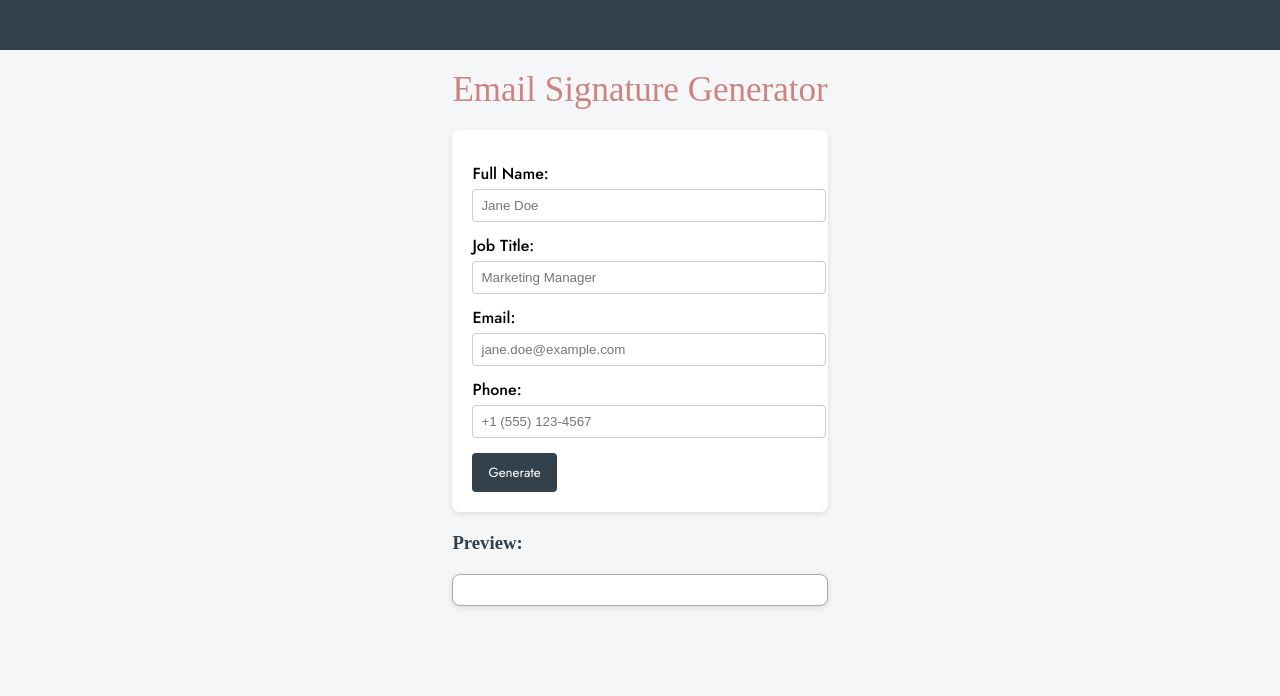
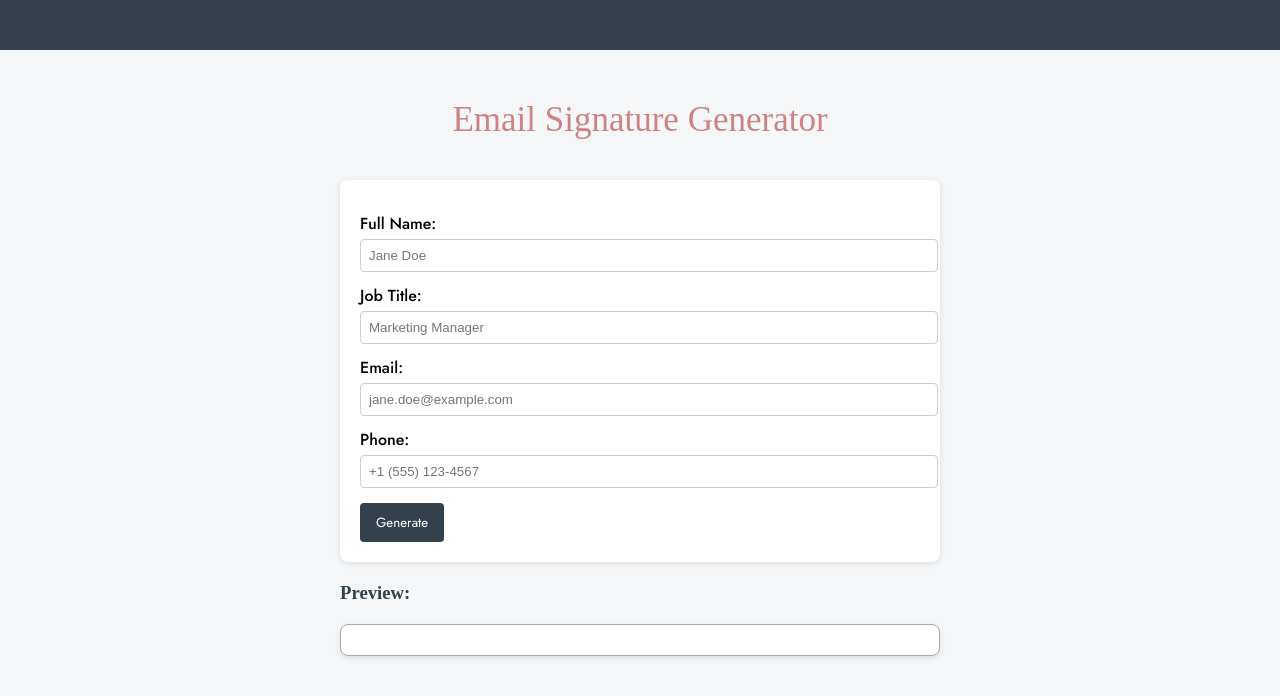
Before and after one commit to tomsumrak/email-signature-generator, a plain HTML site: page index.html in a window 1280 px wide. Shown: the part 150-846 px from the top of the page. Before the commit the page ends 800 px from the top, so only its background shows below. Drawn offline with Linux system fonts and the light colour scheme; a web font is replaced by a local one.

Commit message:
Update index.html

```diff
--- a/index.html
+++ b/index.html
@@ -24,18 +24,20 @@
       max-height: 80px;
     }
     .body-container {
-      max-width: 800px;
+      width: 100%;
+      max-width: 600px;
     }
     .body-wrapper {
       display: flex;
       align-items: center;
       flex-direction: column;
+      padding: 50px 0;
     }
     h2 {
       font-family: 'Baskervville', serif;
       font-size: 35px;
       text-align: center;
-      margin: 20px 0;
+      margin: 0 0 40px;
       color: #cc8483;
       font-weight: 400;
     }
```
